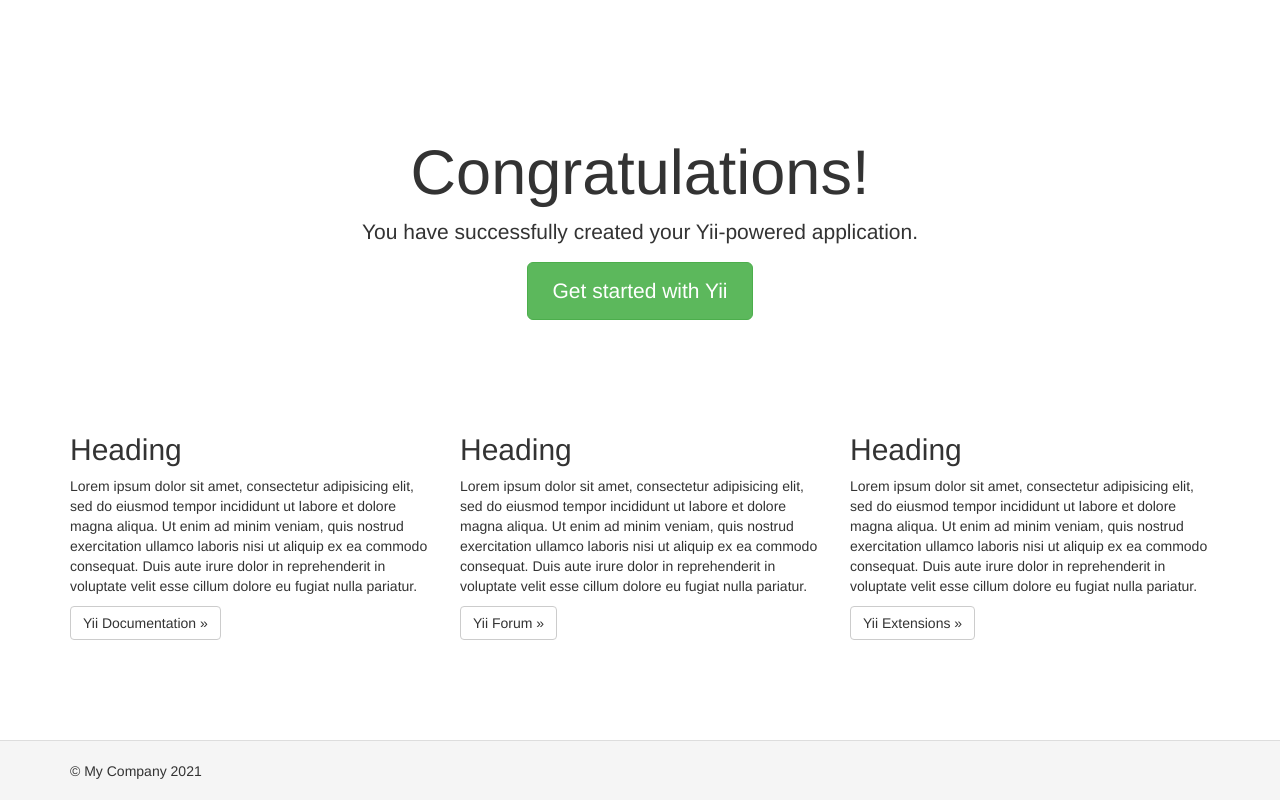
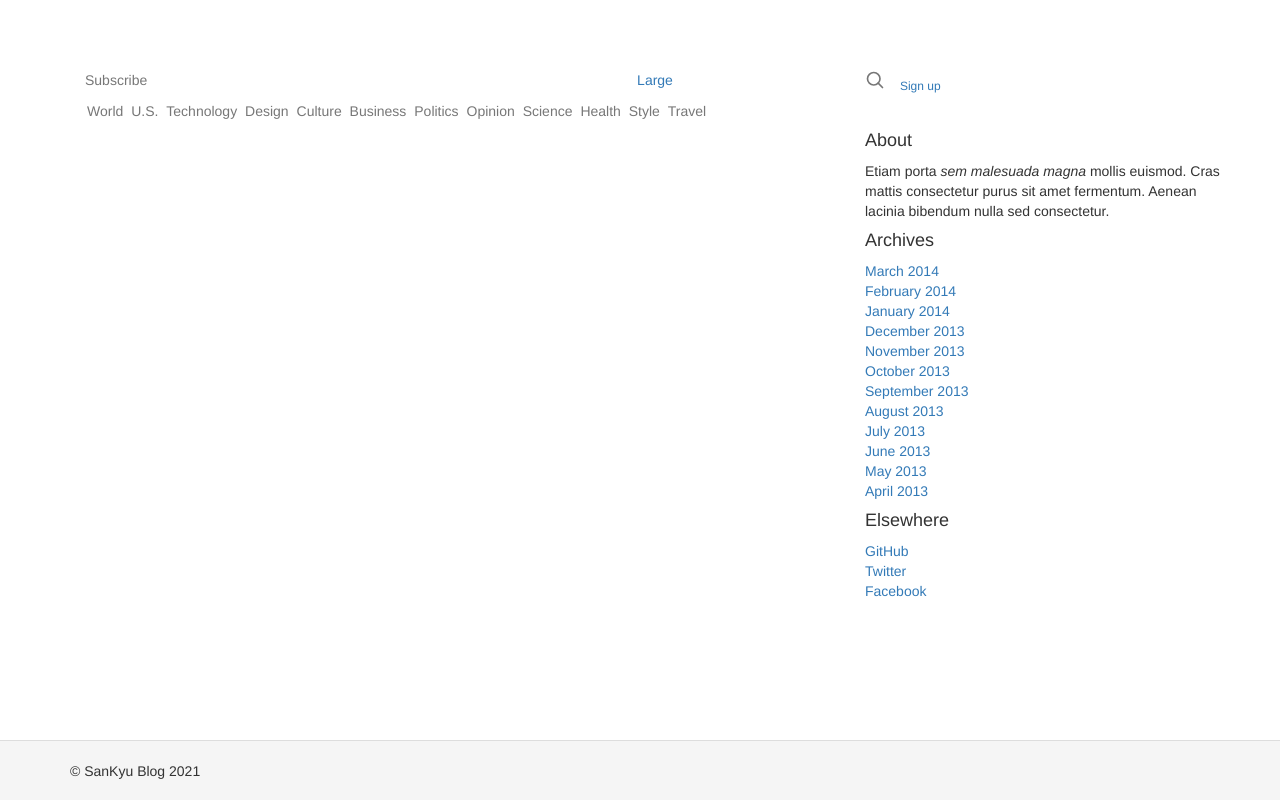
Before and after one commit to sunvni/yiici, a Yii app: template views/site/index.php in a window 1280 px wide. Run offline with PHP 8.4 and a stand-in for Yii, Linux system fonts and the light colour scheme; the template is opened without the code that fills it, so the values that code supplies are empty; some libraries are stand-ins or nearby versions.

Commit message:
update 04/15

```diff
--- a/config/db.php
+++ b/config/db.php
@@ -4,7 +4,7 @@ return [
     'class' => 'yii\db\Connection',
     'dsn' => 'mysql:host=localhost;dbname=yii2basic',
     'username' => 'root',
-    'password' => '',
+    'password' => '123456',
     'charset' => 'utf8',
 
     // Schema cache options (for production environment)
--- a/config/web.php
+++ b/config/web.php
@@ -43,14 +43,12 @@ $config = [
             ],
         ],
         'db' => $db,
-        /*
         'urlManager' => [
             'enablePrettyUrl' => true,
             'showScriptName' => false,
             'rules' => [
             ],
         ],
-        */
     ],
     'params' => $params,
 ];
--- a/views/layouts/main.php
+++ b/views/layouts/main.php
@@ -39,6 +39,7 @@ AppAsset::register($this);
         'options' => ['class' => 'navbar-nav navbar-right'],
         'items' => [
             ['label' => 'Home', 'url' => ['/site/index']],
+            ['label' => 'Dashboard', 'url' => ['/site/dashboard']],
             ['label' => 'About', 'url' => ['/site/about']],
             ['label' => 'Contact', 'url' => ['/site/contact']],
             Yii::$app->user->isGuest ? (
@@ -69,9 +70,7 @@ AppAsset::register($this);
 
 <footer class="footer">
     <div class="container">
-        <p class="pull-left">&copy; My Company <?= date('Y') ?></p>
-
-        <p class="pull-right"><?= Yii::powered() ?></p>
+        <p class="pull-left">&copy; SanKyu Blog <?= date('Y') ?></p>
     </div>
 </footer>
 
--- a/views/site/contact.php
+++ b/views/site/contact.php
@@ -51,7 +51,7 @@ $this->params['breadcrumbs'][] = $this->title;
 
                     <?= $form->field($model, 'body')->textarea(['rows' => 6]) ?>
 
-                    <?= $form->field($model, 'verifyCode')->widget(Captcha::className(), [
+                    <?= $form->field($model, 'verifyCode')->widget(Captcha::class, [
                         'template' => '<div class="row"><div class="col-lg-3">{image}</div><div class="col-lg-6">{input}</div></div>',
                     ]) ?>
 
--- a/views/site/index.php
+++ b/views/site/index.php
@@ -5,49 +5,88 @@
 $this->title = 'My Yii Application';
 ?>
 <div class="site-index">
+    <div class="container">
+        <header class="blog-header py-3">
+            <div class="row flex-nowrap justify-content-between align-items-center">
+                <div class="col-sm-4 pt-1">
+                    <a class="text-muted" href="#">Subscribe</a>
+                </div>
+                <div class="col-sm-4 text-center">
+                    <a class="blog-header-logo text-dark" href="#">Large</a>
+                </div>
+                <div class="col-sm-4 d-flex justify-content-end align-items-center">
+                    <a class="text-muted" href="#">
+                        <svg xmlns="http://www.w3.org/2000/svg" width="20" height="20" viewBox="0 0 24 24" fill="none" stroke="currentColor" stroke-width="2" stroke-linecap="round" stroke-linejoin="round" class="mx-3">
+                            <circle cx="10.5" cy="10.5" r="7.5"></circle>
+                            <line x1="21" y1="21" x2="15.8" y2="15.8"></line>
+                        </svg>
+                    </a>
+                    <a class="btn btn-sm btn-outline-secondary" href="#">Sign up</a>
+                </div>
+            </div>
+        </header>
 
-    <div class="jumbotron">
-        <h1>Congratulations!</h1>
+        <div class="nav-scroller py-1 mb-2">
+            <nav class="nav d-flex justify-content-between">
+                <a class="p-2 text-muted" href="#">World</a>
+                <a class="p-2 text-muted" href="#">U.S.</a>
+                <a class="p-2 text-muted" href="#">Technology</a>
+                <a class="p-2 text-muted" href="#">Design</a>
+                <a class="p-2 text-muted" href="#">Culture</a>
+                <a class="p-2 text-muted" href="#">Business</a>
+                <a class="p-2 text-muted" href="#">Politics</a>
+                <a class="p-2 text-muted" href="#">Opinion</a>
+                <a class="p-2 text-muted" href="#">Science</a>
+                <a class="p-2 text-muted" href="#">Health</a>
+                <a class="p-2 text-muted" href="#">Style</a>
+                <a class="p-2 text-muted" href="#">Travel</a>
+            </nav>
+        </div>
+    </div>
+    <main role="main" class="container">
+        <div class="row">
+            <div class="col-md-8 blog-main">
+                <?php foreach ($posts as $key => $post) {
+                    echo $this->render('..\layouts\partials\card', compact('post'));
+                }
+                ?>
+            </div><!-- /.blog-main -->
 
-        <p class="lead">You have successfully created your Yii-powered application.</p>
+            <aside class="col-md-4 blog-sidebar">
+                <div class="p-3 mb-3 bg-light rounded">
+                    <h4 class="font-italic">About</h4>
+                    <p class="mb-0">Etiam porta <em>sem malesuada magna</em> mollis euismod. Cras mattis consectetur purus sit amet fermentum. Aenean lacinia bibendum nulla sed consectetur.</p>
+                </div>
 
-        <p><a class="btn btn-lg btn-success" href="http://www.yiiframework.com">Get started with Yii</a></p>
-    </div>
+                <div class="p-3">
+                    <h4 class="font-italic">Archives</h4>
+                    <ol class="list-unstyled mb-0">
+                        <li><a href="#">March 2014</a></li>
+                        <li><a href="#">February 2014</a></li>
+                        <li><a href="#">January 2014</a></li>
+                        <li><a href="#">December 2013</a></li>
+                        <li><a href="#">November 2013</a></li>
+                        <li><a href="#">October 2013</a></li>
+                        <li><a href="#">September 2013</a></li>
+                        <li><a href="#">August 2013</a></li>
+                        <li><a href="#">July 2013</a></li>
+                        <li><a href="#">June 2013</a></li>
+                        <li><a href="#">May 2013</a></li>
+                        <li><a href="#">April 2013</a></li>
+                    </ol>
+                </div>
 
-    <div class="body-content">
+                <div class="p-3">
+                    <h4 class="font-italic">Elsewhere</h4>
+                    <ol class="list-unstyled">
+                        <li><a href="#">GitHub</a></li>
+                        <li><a href="#">Twitter</a></li>
+                        <li><a href="#">Facebook</a></li>
+                    </ol>
+                </div>
+            </aside><!-- /.blog-sidebar -->
 
-        <div class="row">
-            <div class="col-lg-4">
-                <h2>Heading</h2>
+        </div><!-- /.row -->
 
-                <p>Lorem ipsum dolor sit amet, consectetur adipisicing elit, sed do eiusmod tempor incididunt ut labore et
-                    dolore magna aliqua. Ut enim ad minim veniam, quis nostrud exercitation ullamco laboris nisi ut aliquip
-                    ex ea commodo consequat. Duis aute irure dolor in reprehenderit in voluptate velit esse cillum dolore eu
-                    fugiat nulla pariatur.</p>
-
-                <p><a class="btn btn-default" href="http://www.yiiframework.com/doc/">Yii Documentation &raquo;</a></p>
-            </div>
-            <div class="col-lg-4">
-                <h2>Heading</h2>
-
-                <p>Lorem ipsum dolor sit amet, consectetur adipisicing elit, sed do eiusmod tempor incididunt ut labore et
-                    dolore magna aliqua. Ut enim ad minim veniam, quis nostrud exercitation ullamco laboris nisi ut aliquip
-                    ex ea commodo consequat. Duis aute irure dolor in reprehenderit in voluptate velit esse cillum dolore eu
-                    fugiat nulla pariatur.</p>
-
-                <p><a class="btn btn-default" href="http://www.yiiframework.com/forum/">Yii Forum &raquo;</a></p>
-            </div>
-            <div class="col-lg-4">
-                <h2>Heading</h2>
-
-                <p>Lorem ipsum dolor sit amet, consectetur adipisicing elit, sed do eiusmod tempor incididunt ut labore et
-                    dolore magna aliqua. Ut enim ad minim veniam, quis nostrud exercitation ullamco laboris nisi ut aliquip
-                    ex ea commodo consequat. Duis aute irure dolor in reprehenderit in voluptate velit esse cillum dolore eu
-                    fugiat nulla pariatur.</p>
-
-                <p><a class="btn btn-default" href="http://www.yiiframework.com/extensions/">Yii Extensions &raquo;</a></p>
-            </div>
-        </div>
-
-    </div>
+    </main>
 </div>
--- a/web/css/site.css
+++ b/web/css/site.css
@@ -113,3 +113,6 @@ a.desc:after {
 .nav > li > form > button.logout:focus {
     outline: none;
 }
+.p-2 {
+    padding: 2px
+}
```
Also changed, not shown: commands/SeederController.php (added, +42 -0 lines), controllers/PostsController.php (added, +34 -0 lines), controllers/SiteController.php (+22 -3 lines), controllers/WordController.php (added, +12 -0 lines), migrations/m210411_040024_create_table_wordbook.php (added, +52 -0 lines), migrations/m210415_073408_create_posts_table.php (added, +36 -0 lines), models/Post.php (added, +74 -0 lines), tests/functional/PostsControllerCest.php (added, +34 -0 lines), tests/functional/SiteControllerTestCest.php (added, +15 -0 lines), views/layouts/partials/card.php (added, +14 -0 lines), views/posts/index.php (added, +20 -0 lines), views/posts/post.php (added, +7 -0 lines), views/word/index.php (added, +9 -0 lines), views/site/dashboard.php (added).
